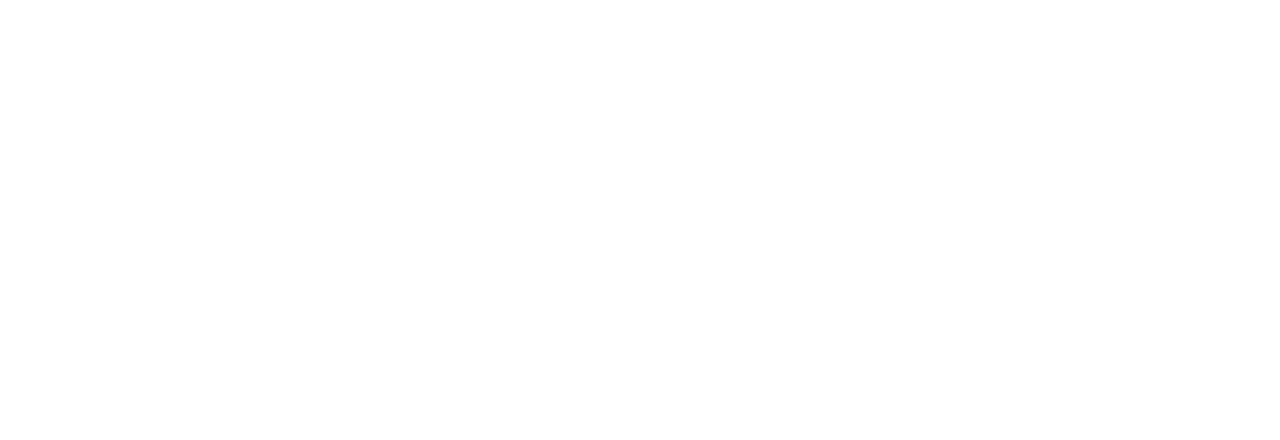
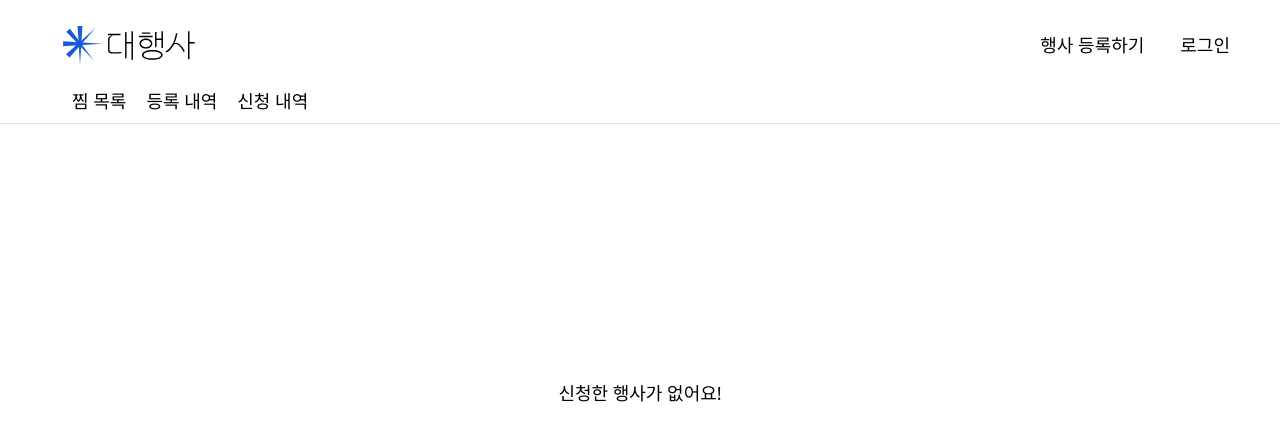
Before and after one commit to TEAM-DHS/dhs-frontend, a React (Create React App) app: page /mypage in a window 1280 px wide. Before the commit this address had no page. Shown: the top 440 px of the page. Built offline with nearby package versions, Linux system fonts and the light colour scheme; a web font is replaced by a local one.

Commit message:
✨ feat : 마이페이지 헤더 제작

```diff
--- a/src/App.tsx
+++ b/src/App.tsx
@@ -4,6 +4,7 @@
 import DetailPage from "./pages/DetailPage";
 import LoginPage from "./pages/LoginPage";
 import SignUpPage from "./pages/SignUpPage";
+import MyPage from "./pages/MyPages";
 
 function App() {
   return (
@@ -13,6 +14,7 @@
       <Route path="/detail/:id" element={<DetailPage />} />
       <Route path="/login" element={<LoginPage />} />
       <Route path="/signup" element={<SignUpPage />} />
+      <Route path="/mypage" element={<MyPage />} />
     </Routes>
   );
 }
--- /dev/null
+++ b/src/components/MyPage/CreatedList.tsx
@@ -0,0 +1,11 @@
+const CreatedList = () => {
+  return (
+    <>
+      <div className="flex justify-center mt-[20%]">
+        <h3 className="text-smTitle">등록한 행사가 없어요!</h3>
+      </div>
+    </>
+  );
+};
+
+export default CreatedList;
--- /dev/null
+++ b/src/components/MyPage/Header.tsx
@@ -0,0 +1,55 @@
+import { useLocation, useNavigate } from "react-router-dom";
+
+import { ReactComponent as Logo } from "../../assets/logo.svg";
+
+import { myPageCategory } from "../../utils/data/myPageCategory";
+import { useRecoilValue } from "recoil";
+import { isLoginState } from "../../services/store/auth";
+
+const Header = () => {
+  const nav = useNavigate();
+  const location = useLocation();
+  const isLogin = useRecoilValue<boolean>(isLoginState);
+  return (
+    <div className="bg-white flex flex-col items-center pt-[10px] border-b-[1px] border-lightGray">
+      <div className="w-[calc(100%-100px)] flex justify-between items-center gap-[36px]">
+        <Logo
+          width="150"
+          className="flex-shrink-0 cursor-pointer"
+          onClick={() => nav("/")}
+        />
+        <div className="h-[50px] flex gap-[36px] items-center mt-[10px]">
+          <div
+            className="font-regular text-smTitle cursor-pointer whitespace-nowrap"
+            onClick={() => nav("/")}
+          >
+            행사 등록하기
+          </div>
+          <div
+            className="font-regular text-smTitle cursor-pointer whitespace-nowrap"
+            onClick={() => nav(isLogin ? "/" : "/")}
+          >
+            {isLogin ? "마이페이지" : "로그인"}
+          </div>
+        </div>
+      </div>
+      <div className="w-[calc(100%-100px)] flex pt-[18px] pl-[12px] mb-[-2px]">
+        {myPageCategory.map(item => (
+          <div
+            className={`w-auto flex justify-center ml-[10px] mr-[10px] pb-[10px] text-smTitle cursor-pointer whitespace-nowrap ${
+              `${location.pathname}${location.search}` === item.path
+                ? `font-bold border-b-[3px] border-mainBlue text-mainBlue`
+                : `font-regular text-black`
+            }`}
+            onClick={() => nav(item.path)}
+            key={item.id}
+          >
+            {item.text}
+          </div>
+        ))}
+      </div>
+    </div>
+  );
+};
+
+export default Header;
--- /dev/null
+++ b/src/components/MyPage/LikedList.tsx
@@ -0,0 +1,9 @@
+const LikedList = () => {
+  return (
+    <div className="flex justify-center mt-[20%]">
+      <h3 className="text-smTitle">찜한 행사가 없어요!</h3>
+    </div>
+  );
+};
+
+export default LikedList;
--- /dev/null
+++ b/src/components/MyPage/RegisteredList.tsx
@@ -0,0 +1,11 @@
+const RegisteredList = () => {
+  return (
+    <>
+      <div className="flex justify-center mt-[20%]">
+        <h3 className="text-smTitle">신청한 행사가 없어요!</h3>
+      </div>
+    </>
+  );
+};
+
+export default RegisteredList;
--- /dev/null
+++ b/src/pages/MyPages.tsx
@@ -0,0 +1,27 @@
+import Header from "../components/MyPage/Header";
+import { useLocation } from "react-router-dom";
+import CreatedList from "../components/MyPage/CreatedList";
+import LikedList from "../components/MyPage/LikedList";
+import RegisteredList from "../components/MyPage/RegisteredList";
+
+const MyPage = () => {
+  const { search } = useLocation();
+  const params = new URLSearchParams(search);
+  const category = params.get("category");
+  // url에서 카테고리 종류 읽어오기 heart, created, registered
+
+  return (
+    <>
+      <Header />
+      {category === "heart" ? (
+        <LikedList />
+      ) : category === "created" ? (
+        <CreatedList />
+      ) : (
+        <RegisteredList />
+      )}
+    </>
+  );
+};
+
+export default MyPage;
--- /dev/null
+++ b/src/utils/data/myPageCategory.ts
@@ -0,0 +1,23 @@
+type categoryItemType = {
+  id: number;
+  text: string;
+  path: string;
+};
+
+export const myPageCategory: categoryItemType[] = [
+  {
+    id: 0,
+    text: "찜 목록",
+    path: "/mypage?category=heart",
+  },
+  {
+    id: 1,
+    text: "등록 내역",
+    path: "/mypage?category=created",
+  },
+  {
+    id: 2,
+    text: "신청 내역",
+    path: "/mypage?category=registered",
+  },
+];
```
